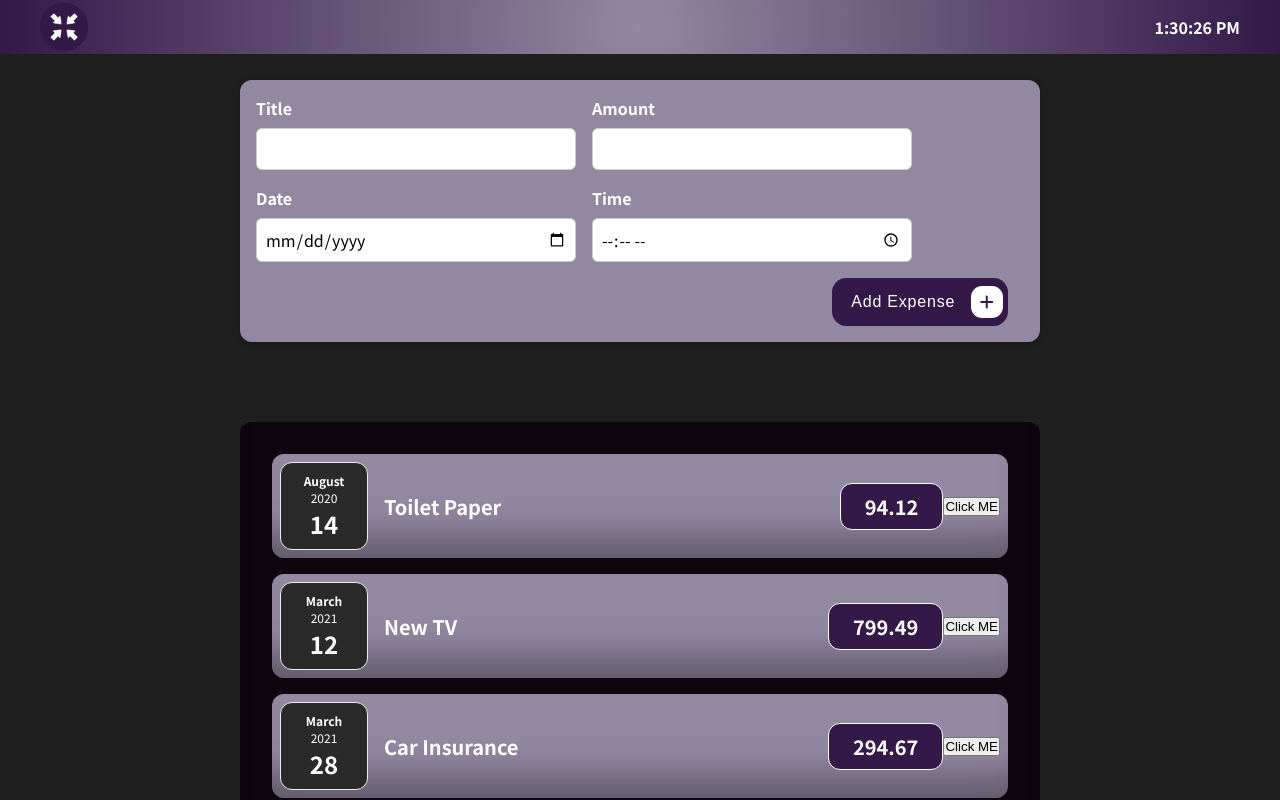
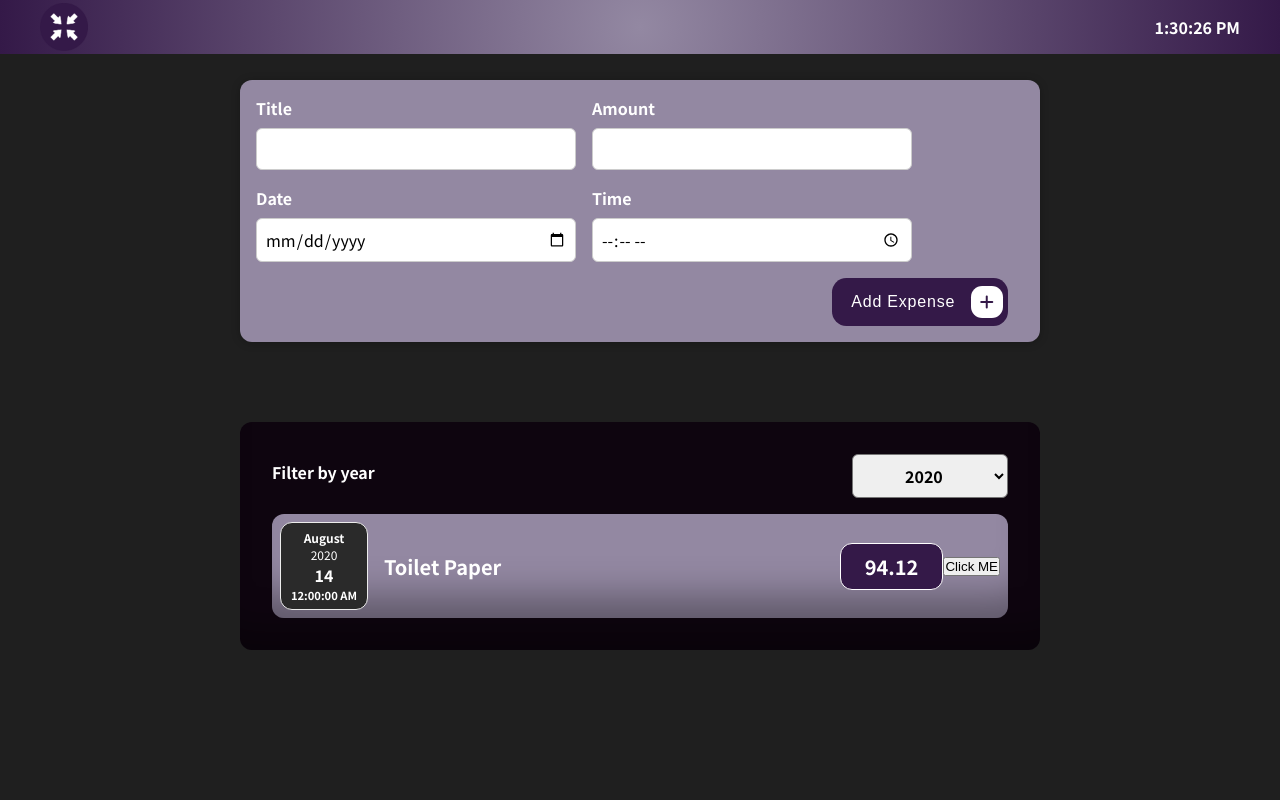
Before and after one commit to rajatdh27/Kharche, a React (Create React App) app: page / in a window 1280 px wide. Shown: the top 800 px of the page. Built offline with nearby package versions, Linux system fonts and the light colour scheme; the HTML template or start-up script is replaced by a standard one.

Commit message:
dynamically add and filter expense data

```diff
--- a/src/App.js
+++ b/src/App.js
@@ -1,8 +1,11 @@
-import React from "react";
+import React, { useState } from "react";
 import Expenses from "./components/Expenses/Expenses";
 import Navbar from "./components/Navbar/Navbar";
 import NewExpense from "./components/New Expense/NewExpense";
-const expenses = [
+//const expenses = ;
+
+function App() {
+  const [expenses, setExpenses] = useState([
     {
       id: "e1",
       title: "Toilet Paper",
@@ -22,11 +25,12 @@
       amount: "450",
       date: new Date(2021, 5, 12),
     },
-];
-
-function App() {
+  ]);
   const newExpenseDataHandler = (data) => {
-    expenses.push(data);
+    console.log(data);
+    setExpenses((prevExpenses) => {
+      return [...prevExpenses, data];
+    });
     console.log(expenses);
   };
   return (
--- a/src/components/Expenses/ExpenseDate.css
+++ b/src/components/Expenses/ExpenseDate.css
@@ -22,6 +22,10 @@
 }
 
 .expense-date__day {
-  font-size: 1.5rem;
+  font-size: 1rem;
   font-weight: bold;
 }
+.expense-date__time {
+  font-size: 0.7rem;
+  font-weight: bold;
+}
--- a/src/components/Expenses/ExpenseDate.jsx
+++ b/src/components/Expenses/ExpenseDate.jsx
@@ -6,12 +6,14 @@
   const month = props.date.toLocaleString("en-US", { month: "long" });
   const day = props.date.toLocaleString("en-US", { day: "2-digit" });
   const year = props.date.getFullYear();
+  const time = props.date.toLocaleTimeString();
 
   return (
     <div className="expense-date">
       <div className="expense-date__month">{month}</div>
       <div className="expense-date__year">{year}</div>
       <div className="expense-date__day">{day}</div>
+      <div className="expense-date__time">{time}</div>
     </div>
   );
 };
--- /dev/null
+++ b/src/components/Expenses/ExpenseFilter.css
@@ -0,0 +1,24 @@
+.expenses-filter {
+  color: white;
+  padding: 0 1rem;
+}
+
+.expenses-filter__control {
+  display: flex;
+  width: 100%;
+  align-items: center;
+  justify-content: space-between;
+  margin: 1rem 0;
+}
+
+.expenses-filter label {
+  font-weight: bold;
+  margin-bottom: 0.5rem;
+}
+
+.expenses-filter select {
+  font: inherit;
+  padding: 0.5rem 3rem;
+  font-weight: bold;
+  border-radius: 6px;
+}
--- /dev/null
+++ b/src/components/Expenses/ExpenseFilter.jsx
@@ -0,0 +1,25 @@
+import React from 'react';
+
+import './ExpenseFilter.css';
+
+const ExpenseFilter = (props) => {
+  const dropdownChangeHandler = (event) => {
+    props.onChangeFilter(event.target.value);
+  };
+
+  return (
+    <div className='expenses-filter'>
+      <div className='expenses-filter__control'>
+        <label>Filter by year</label>
+        <select value={props.selected} onChange={dropdownChangeHandler}>
+          <option value='2022'>2022</option>
+          <option value='2021'>2021</option>
+          <option value='2020'>2020</option>
+          <option value='2019'>2019</option>
+        </select>
+      </div>
+    </div>
+  );
+};
+
+export default ExpenseFilter;
--- a/src/components/Expenses/Expenses.jsx
+++ b/src/components/Expenses/Expenses.jsx
@@ -1,13 +1,27 @@
-import React from "react";
+import React, { useState } from "react";
 
 import ExpenseItem from "./ExpenseItems";
+import ExpensesFilter from "./ExpenseFilter";
 import Card from "../UI/Card";
 import "./Expenses.css";
 
 const Expenses = (props) => {
+  const [filteredYear, setFilteredYear] = useState("2020");
+  const filterChangeHandler = (selectedYear) => {
+    setFilteredYear(selectedYear);
+  };
+  const filteredExpenses = props.items.filter((expense) => {
+    console.log(expense.date.getFullYear.toString(), filteredYear);
+    return expense.date.getFullYear().toString() === filteredYear;
+  });
+  console.log(filteredExpenses);
   return (
     <Card className="expenses">
-      {props.items.map((item) => {
+      <ExpensesFilter
+        selected={filteredYear}
+        onChangeFilter={filterChangeHandler}
+      />
+      {filteredExpenses.map((item) => {
         return (
           <ExpenseItem
             title={item.title}
--- a/src/components/New Expense/ExpenseForm.jsx
+++ b/src/components/New Expense/ExpenseForm.jsx
@@ -37,7 +37,7 @@
     const [year, month, date] = userInput.enteredDate.split("-");
     const [hour, minute] = userInput.enteredTime.split(":");
     const expenseDate = {
-      title: userInput.enteredTime,
+      title: userInput.enteredTitle,
       amount: userInput.enteredAmount,
       date: new Date(year, month - 1, date, hour, minute),
     };
```
Lines whose indentation alone changed are shown as unchanged.
